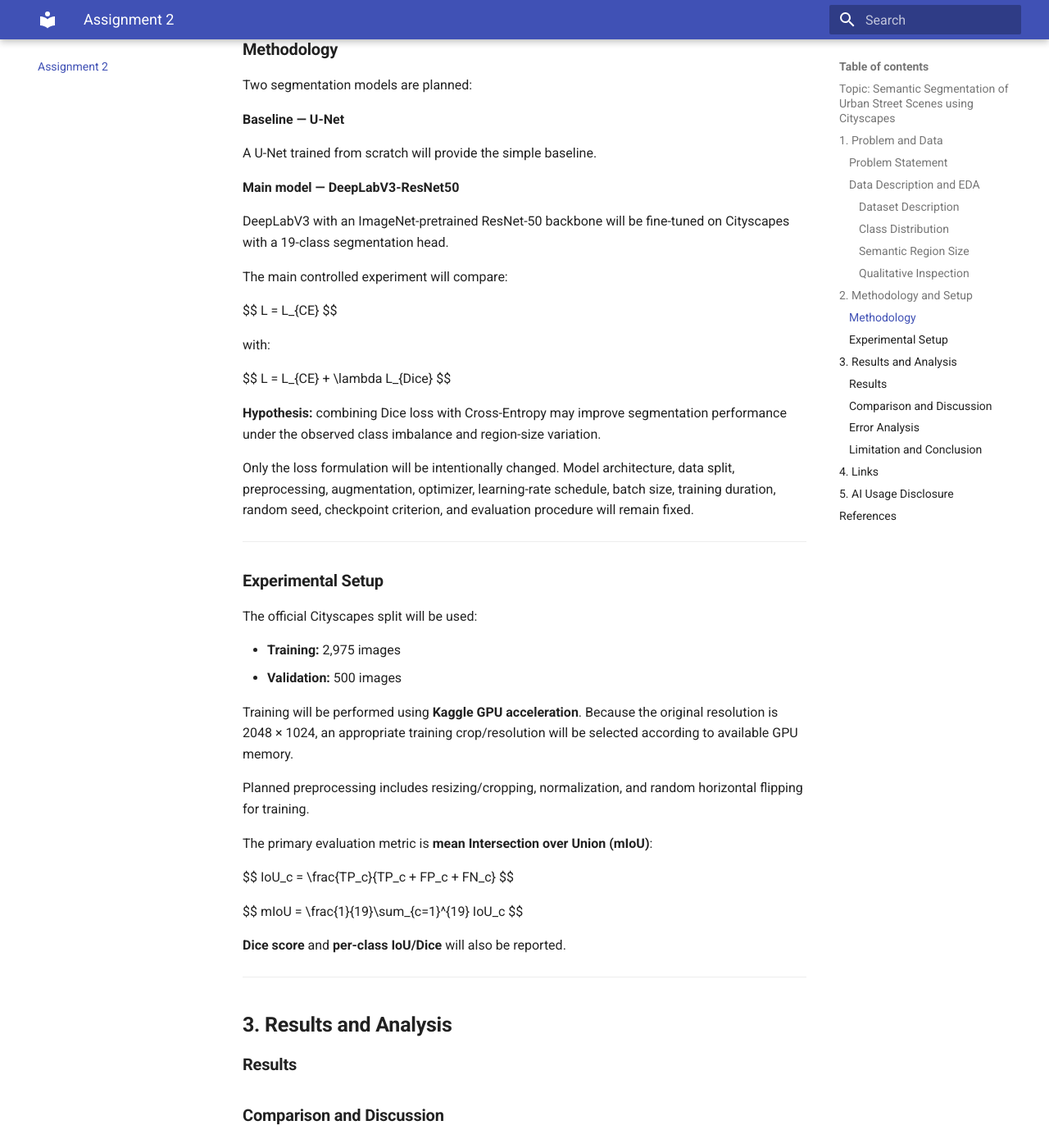
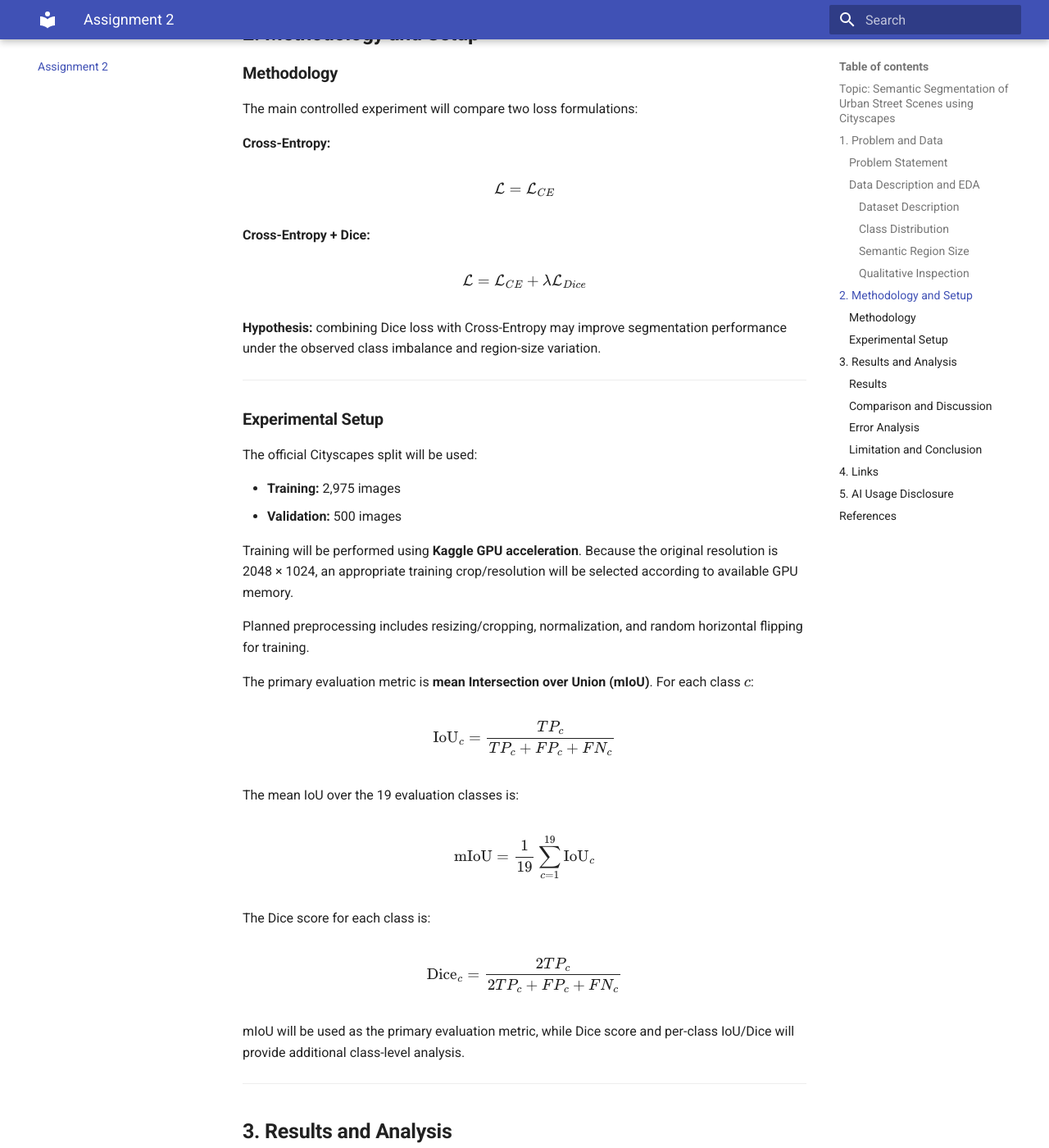
Before and after one commit to Sunnyngooo/CO3133_Group05_Assignment, an MkDocs documentation site: the page built from docs/assignment2.md, in a window 1280 px wide and 1400 px high, scrolled down 6095 px. Shown: the whole window at 82% size. Built offline with MkDocs 1.6.1 and Material for MkDocs 9.7.7, drawn with Linux system fonts in a browser that asks for light colours; some of the changed text lies outside the part shown.

Commit message:
fix: update assignment2 documentation for improved mathematical notation and clarity

```diff
--- a/docs/assignment2.md
+++ b/docs/assignment2.md
@@ -144,31 +144,25 @@ Overall, the preliminary EDA identifies four main challenges:
 
 ### **Methodology**
 
-Two segmentation models are planned:
+The main controlled experiment will compare two loss formulations:
 
-**Baseline — U-Net**
-
-A U-Net trained from scratch will provide the simple baseline.
-
-**Main model — DeepLabV3-ResNet50**
-
-DeepLabV3 with an ImageNet-pretrained ResNet-50 backbone will be fine-tuned on Cityscapes with a 19-class segmentation head.
-
-The main controlled experiment will compare:
+**Cross-Entropy:**
 
 $$
-L = L_{CE}
+\mathcal{L} = \mathcal{L}_{CE}
 $$
 
-with:
+**Cross-Entropy + Dice:**
 
 $$
-L = L_{CE} + \lambda L_{Dice}
+\mathcal{L}
+=
+\mathcal{L}_{CE}
++
+\lambda \mathcal{L}_{Dice}
 $$
 
 **Hypothesis:** combining Dice loss with Cross-Entropy may improve segmentation performance under the observed class imbalance and region-size variation.
-
-Only the loss formulation will be intentionally changed. Model architecture, data split, preprocessing, augmentation, optimizer, learning-rate schedule, batch size, training duration, random seed, checkpoint criterion, and evaluation procedure will remain fixed.
 
 ---
 
@@ -183,19 +177,35 @@ Training will be performed using **Kaggle GPU acceleration**. Because the origin
 
 Planned preprocessing includes resizing/cropping, normalization, and random horizontal flipping for training.
 
-The primary evaluation metric is **mean Intersection over Union (mIoU)**:
+The primary evaluation metric is **mean Intersection over Union (mIoU)**. For each class $c$:
 
 $$
-IoU_c =
-\frac{TP_c}{TP_c + FP_c + FN_c}
+\operatorname{IoU}_c
+=
+\frac{TP_c}
+{TP_c + FP_c + FN_c}
 $$
 
+The mean IoU over the 19 evaluation classes is:
+
 $$
-mIoU =
-\frac{1}{19}\sum_{c=1}^{19} IoU_c
+\operatorname{mIoU}
+=
+\frac{1}{19}
+\sum_{c=1}^{19}
+\operatorname{IoU}_c
 $$
 
-**Dice score** and **per-class IoU/Dice** will also be reported.
+The Dice score for each class is:
+
+$$
+\operatorname{Dice}_c
+=
+\frac{2TP_c}
+{2TP_c + FP_c + FN_c}
+$$
+
+mIoU will be used as the primary evaluation metric, while Dice score and per-class IoU/Dice will provide additional class-level analysis.
 
 ---
 
--- a/mkdocs.yml
+++ b/mkdocs.yml
@@ -18,3 +18,8 @@ nav:
 
 markdown_extensions:
   - attr_list
+  - pymdownx.arithmatex:
+      generic: true
+
+extra_javascript:
+  - https://cdn.jsdelivr.net/npm/mathjax@3/es5/tex-mml-chtml.js
```
Also changed, not shown: other parts of docs/assignment2.md (+2 -2 lines).
